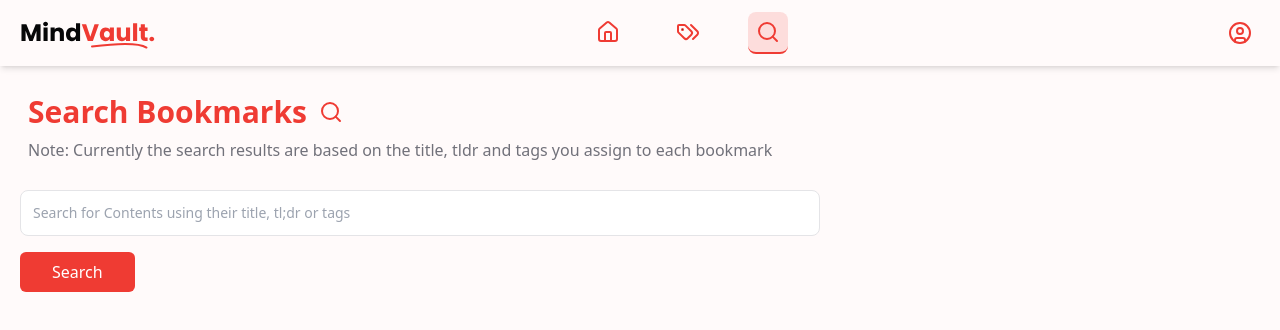
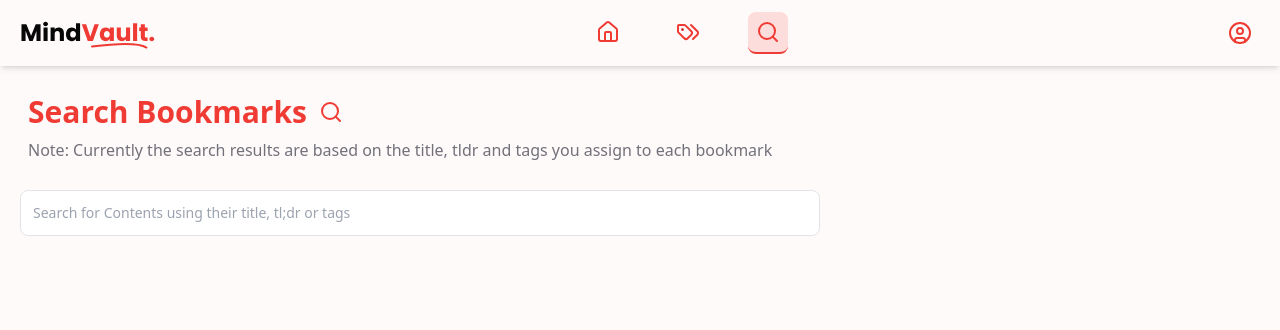
Before and after one commit to aaronwrites/bookmarkManager, a React (Vite) app in the folder bookmarkManager-fe/: page /search in a window 1280 px wide. Shown: the top 330 px of the page. Built offline with nearby package versions, Linux system fonts and the light colour scheme; sample sign-in values are in the browser's storage.

Commit message:
Enhanced Search by implementing debounced search and react query

```diff
--- a/bookmarkManager-fe/src/components/AddContentModal.tsx
+++ b/bookmarkManager-fe/src/components/AddContentModal.tsx
@@ -23,7 +23,7 @@ const AddContentModal = ({ addContent, closeFn } : AddContentModal) => {
   };
 
   return (
-    <div className="flex flex-col justify-center items-center gap-6 p-4 w-full border border-red-500 h-full">
+    <div className="flex flex-col justify-center items-center gap-6 p-4 w-full h-full">
         <div className="text-red-500 flex flex-col items-center gap-2 w-full px-4">
             <div className="flex items-center gap-2">
               <p className="text-xl font-medium">Add a BookMark</p>
--- /dev/null
+++ b/bookmarkManager-fe/src/hooks/useDebounce.ts
@@ -0,0 +1,18 @@
+import { useEffect, useState } from "react"
+
+const useDebounce = <T>(value : T, delay = 500) => {
+    const [debouncedValue, setDebouncedValue] = useState(value);
+
+    useEffect(() => {
+        const timeout = setTimeout(() => {
+            setDebouncedValue(value);
+        }, delay)
+
+        return () => clearTimeout(timeout)
+
+    }, [value, delay])
+
+    return debouncedValue
+}
+
+export default useDebounce
--- a/bookmarkManager-fe/src/pages/Search.tsx
+++ b/bookmarkManager-fe/src/pages/Search.tsx
@@ -1,44 +1,35 @@
 import { SearchIcon } from "lucide-react";
 import { useState } from "react"
 import { Input } from "../components/ui/Input";
-import Button from "../components/ui/Button";
 import { contentType } from "../types/contentTypes";
 import { searchContents } from "../services/contentService";
 import Masonry, { ResponsiveMasonry } from "react-responsive-masonry";
 import ContentCard from "../components/ui/ContentCard";
 import Modal from "../components/ui/Modal";
 import ContentModal from "../components/ContentModal";
+import { useQuery } from "@tanstack/react-query";
+import useDebounce from "../hooks/useDebounce";
 
 const Search = () => {
   const [searchQuery, setSearchQuery] = useState("");
-  const [results, setResults] = useState<contentType[] | null>(null);
-  const [loading, setLoading] = useState(false);
-  const [error, setError] = useState<string | null>(null);
+  const debouncedSearchQuery = useDebounce(searchQuery);
   const [selectedContent, setSelectedContent] = useState<contentType | null>(
     null
   );
+  const { data, isPending, isError } = useQuery({
+    queryKey: ["search", debouncedSearchQuery],
+    queryFn: () => {
+      if(debouncedSearchQuery) {
+        return searchContents(debouncedSearchQuery)
+      }
+      return null
+    }
+  })
 
 
-  const handleSearch = async () => {
-    const trimmedQuery = searchQuery.trim();
-    if (!trimmedQuery) return;
 
-    setLoading(true);
-    setError(null);
-    setResults(null);
 
-    try {
-      const response = await searchContents(trimmedQuery);
-      setResults(response);
-    } catch (err) {
-      console.error(err);
-      setError("Error fetching results. Please try again.");
-    } finally {
-      setLoading(false);
-    }
-  };
-
-    if (loading) {
+    if (isPending) {
       return (
           <div className="min-h-screen flex justify-center items-center">
               <p className="text-xl text-muted font-bold">Searching Contents...</p>
@@ -46,7 +37,7 @@ const Search = () => {
           );
     }
 
-    if (error) {
+    if (isError) {
       return (
           <div className="min-h-screen flex justify-center items-center">
               <p className="text-xl text-primary font-bold">Error fetching results</p>
@@ -64,9 +55,8 @@ const Search = () => {
       </div>
       <div className="flex flex-col gap-4">
         <Input type="text" value={searchQuery} onChange={(e) => setSearchQuery(e.target.value)} placeholder="Search for Contents using their title, tl;dr or tags" className="max-w-[800px] p-3" />
-        <Button className="w-fit" size={"lg"} onClick={handleSearch}>Search</Button>
       </div>
-      {results === null ? null : results.length === 0 ? (
+      {data === null ? null : data.length === 0 ? (
         <div className="mt-5 text-center text-xl text-muted">
           No contents found for "{searchQuery}"
         </div>
@@ -77,7 +67,7 @@ const Search = () => {
         </div>
         <ResponsiveMasonry columnsCountBreakPoints={{ 350: 1, 750: 2, 900: 4 }}>
           <Masonry gutter="24px">
-            {results.map((content) => (
+            {data.map((content : contentType) => (
               <ContentCard
                 key={content._id}
                 content={content}
```
Also changed, not shown: bookmarkManager-fe/src/hooks/usePreview.ts (renamed from bookmarkManager-fe/src/hooks/usePreview.tsx), 1 other file (tests, documents, lock files or other folders).
